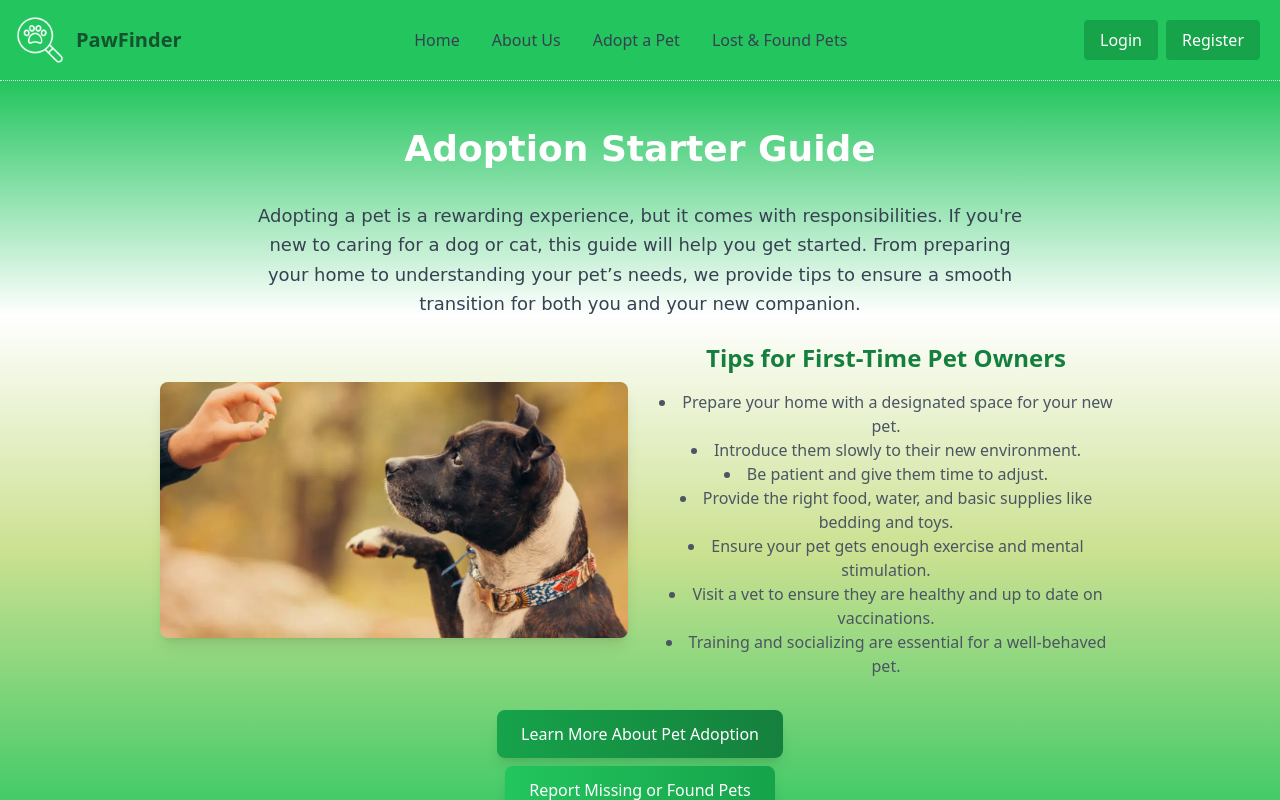
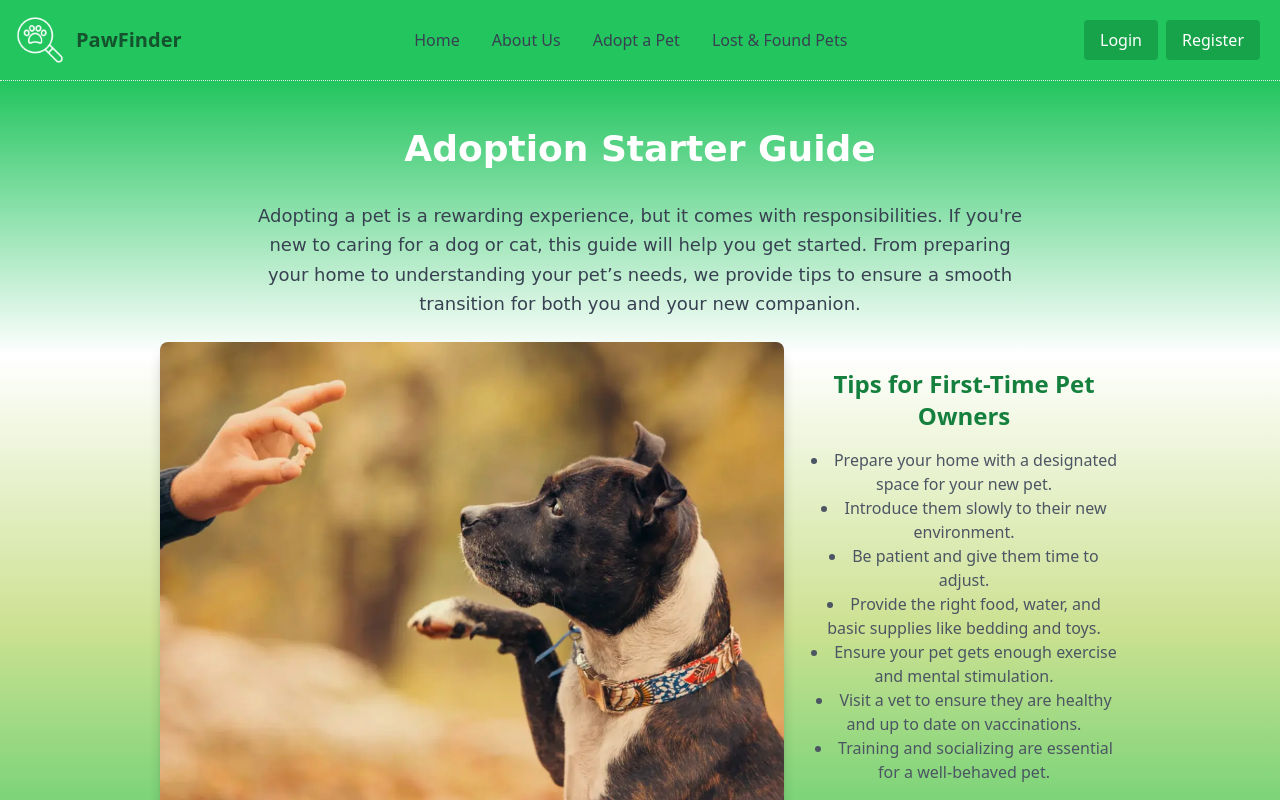
Before and after one commit to antoan-97/Pet-Finder, a React (Vite) app in the folder client/: page /guide in a window 1280 px wide. Built offline with nearby package versions, Linux system fonts and the light colour scheme; no server answers.

Commit message:
Implement LazyLoad img to adoption guide

```diff
--- a/client/src/components/guides/AdoptionGuide.jsx
+++ b/client/src/components/guides/AdoptionGuide.jsx
@@ -1,4 +1,5 @@
 import { Link } from "react-router-dom";
+import LazyLoad from "react-lazyload";
 
 export default function PetAdoptionStarterGuide() {
     return (
@@ -13,11 +14,14 @@ export default function PetAdoptionStarterGuide() {
                 </p>
 
                 <div className="flex flex-col sm:flex-row items-center justify-center mb-8">
-                    <img
-                        src="images/dog-training-Tampa-1200x900.webp"
-                        alt="New pet owner with dog"
-                        className="w-full sm:w-1/2 h-64 object-cover rounded-lg shadow-lg mb-6 sm:mb-0 sm:mr-6"
-                    />
+                    <LazyLoad className="w-full  object-cover rounded-lg shadow-lg mb-6 sm:mb-0 sm:mr-6"
+                    >
+                        <img
+                            src="images/dog-training-Tampa-1200x900.webp"
+                            alt="New pet owner with dog"
+                            className="w-full  object-cover rounded-lg shadow-lg mb-6 sm:mb-0 sm:mr-6"
+                        />
+                    </LazyLoad>
                     <div className="sm:w-1/2">
                         <h3 className="text-2xl font-semibold text-green-700 mb-4">
                             Tips for First-Time Pet Owners
```
